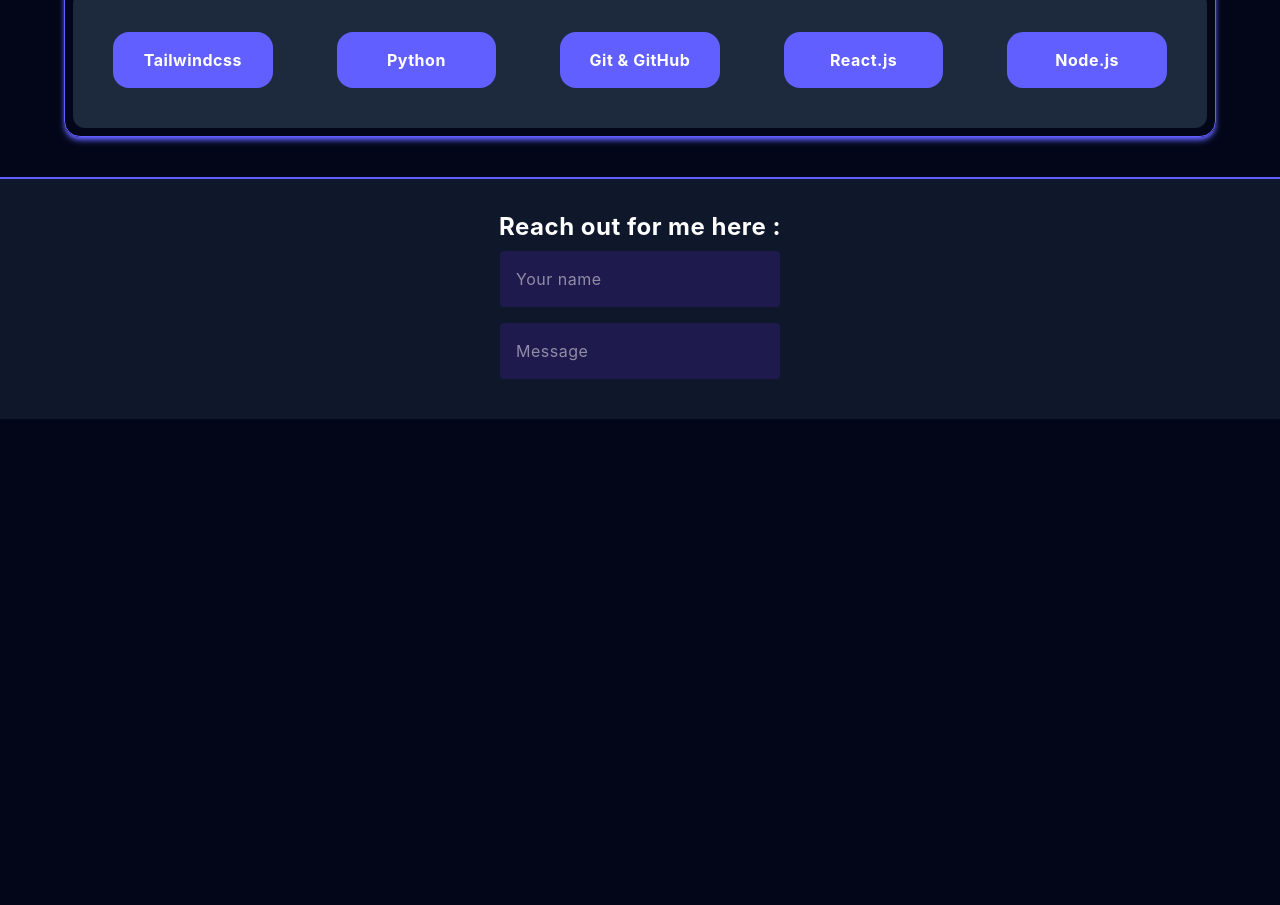
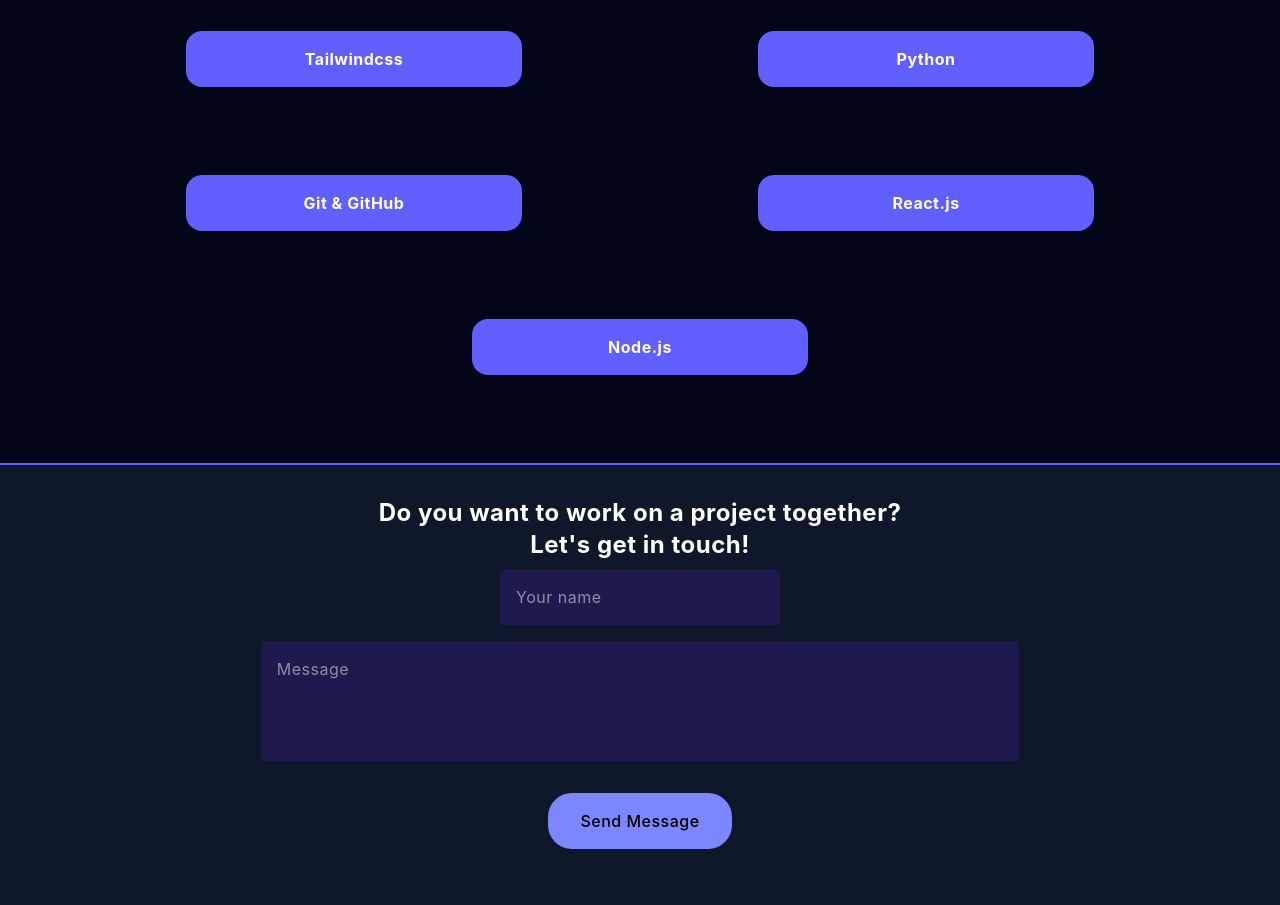
Before and after one commit to LeboKR/Portfolio, a website built with Vite: page index.html in a window 1280 px wide. Shown: the part 586-1491 px from the top of the page. Before the commit the page ends 1005 px from the top, so only its background shows below. Built offline with nearby package versions, Linux system fonts and the light colour scheme.

Commit message:
Implented flex and flex justify

```diff
--- a/index.html
+++ b/index.html
@@ -23,24 +23,25 @@
         <p class = "p-8 font-medium">Under Construction</p>
       </div>
 
-      <div class= "border border-indigo-500 rounded-2xl w-9/10 shadow-md shadow-indigo-500 mx-auto p-2">
+      <div class= " rounded-2xl w-9/10 mx-auto p-2">
         <h1 class = "text-center text-2xl md:text-3xl font-bold mb-2">Skills</h1>
-        <ul class = "md:flex p-2 w-8/10 md:w-full text-medium md:space-4 space-y-4 hover:bg-slate-950 bg-slate-800 rounded-xl mx-auto">
-          <li class = "mx-auto md:m-8 bg-indigo-500 w-4/10 lg:w-5/10 px-auto py-4 rounded-2xl text-center font-bold">Tailwindcss</li>
-          <li class = "mx-auto md:m-8 bg-indigo-500 w-4/10 lg:w-5/10 px-auto py-4 rounded-2xl text-center font-bold">Python</li>
-          <li class = "mx-auto md:m-8 bg-indigo-500 w-4/10 lg:w-5/10 px-auto py-4 rounded-2xl text-center font-bold">Git & GitHub</li>
-          <li class = "mx-auto md:m-8 bg-indigo-500 w-4/10 lg:w-5/10 px-auto py-4 rounded-2xl text-center font-bold">React.js</li>
-          <li class = "mx-auto md:m-8 bg-indigo-500 w-4/10 lg:w-5/10 px-auto py-4 rounded-2xl text-center font-bold">Node.js</li>
+        <ul class = "flex flex-col md:flex-row md:flex-wrap justify-around gap-4 md:gap-6 p-2 w-8/10 md:w-full text-medium bg-slate-950 rounded-xl mx-auto">
+          <li class = "mx-auto md:m-8 bg-indigo-500 w-4/10 lg:w-3/10 px-auto py-4 rounded-2xl text-center font-bold">Tailwindcss</li>
+          <li class = "mx-auto md:m-8 bg-indigo-500 w-4/10 lg:w-3/10 px-auto py-4 rounded-2xl text-center font-bold">Python</li>
+          <li class = "mx-auto md:m-8 bg-indigo-500 w-4/10 lg:w-3/10 px-auto py-4 rounded-2xl text-center font-bold">Git & GitHub</li>
+          <li class = "mx-auto md:m-8 bg-indigo-500 w-4/10 lg:w-3/10 px-auto py-4 rounded-2xl text-center font-bold">React.js</li>
+          <li class = "mx-auto md:m-8 bg-indigo-500 w-4/10 lg:w-3/10 px-auto py-4 rounded-2xl text-center font-bold">Node.js</li>
 
         </ul>
       </div>
 
       <footer>
         <div class = "bg-slate-900 mt-10 text-center py-8 border-t-2 border-indigo-500">
-          <h2 class = "font-bold mx-auto text-2xl">Reach out for me here :</h2>
+          <h2 class = "font-bold mx-auto text-2xl">Do you want to work on a project together? <br>Let's get in touch!</h2>
           <form class = "md:space-y-4 space-y-2 p-2 ">
-            <input type = "text" placeholder = "Your name" id = "userName" class = "block bg-indigo-950 mx-auto p-2 rounded border-0 p-2 md:p-4"></input>
-            <input type = "text" placeholder = "Message" id = "userMessage" class = "block bg-indigo-950 p-2 mx-auto rounded border-0 p-2 md:p-4"></input>
+            <input type = "text" placeholder = "Your name" id = "userName" class = "outline-0 focus:border focus:border-indigo-500 focus:shadow-md focus:shadow-indigo-400 trasnition-colors duration-500 block bg-indigo-950 mx-auto p-2 rounded border-0 p-2 md:p-4"></input>
+            <input type = "text" placeholder = "Message" id = "userMessage" class = "outline-0 focus:border focus:border-indigo-500 focus:shadow-md focus:shadow-indigo-400 trasnition-colors duration-500 p-4 pb-20 max w-6/10 block bg-indigo-950 mx-auto"></input>
+            <input type = "submit"  value = "Send Message" class = "cursor-pointer bg-indigo-400 px-8 py-4 rounded-3xl my-4 text-black font-medium"></input>
           </form>
         </div>
 
```
Also changed, not shown: README.md.
